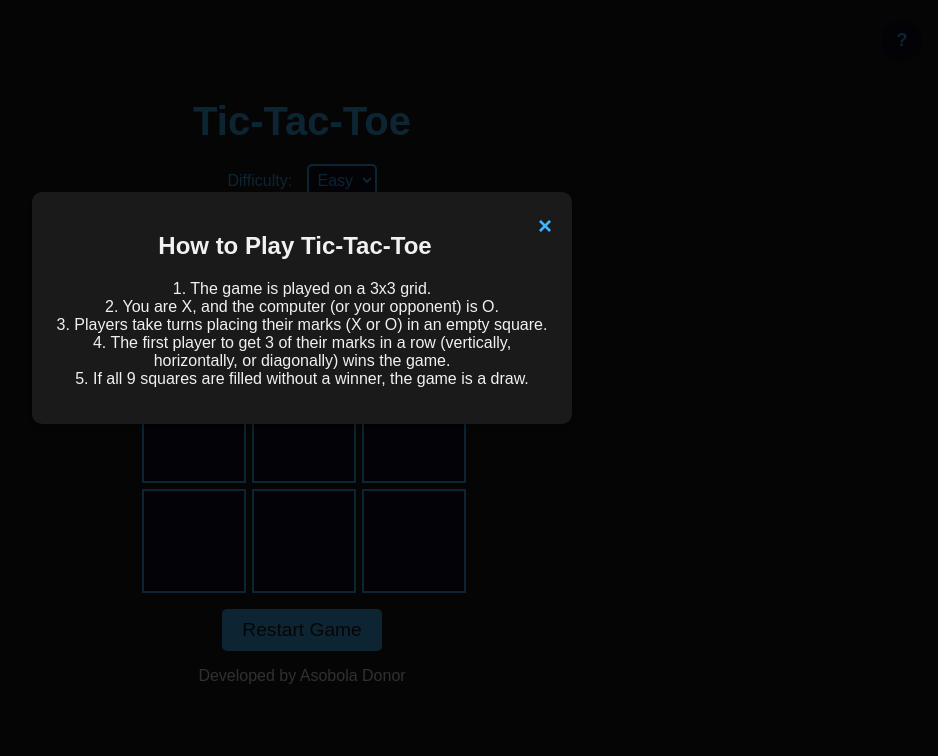
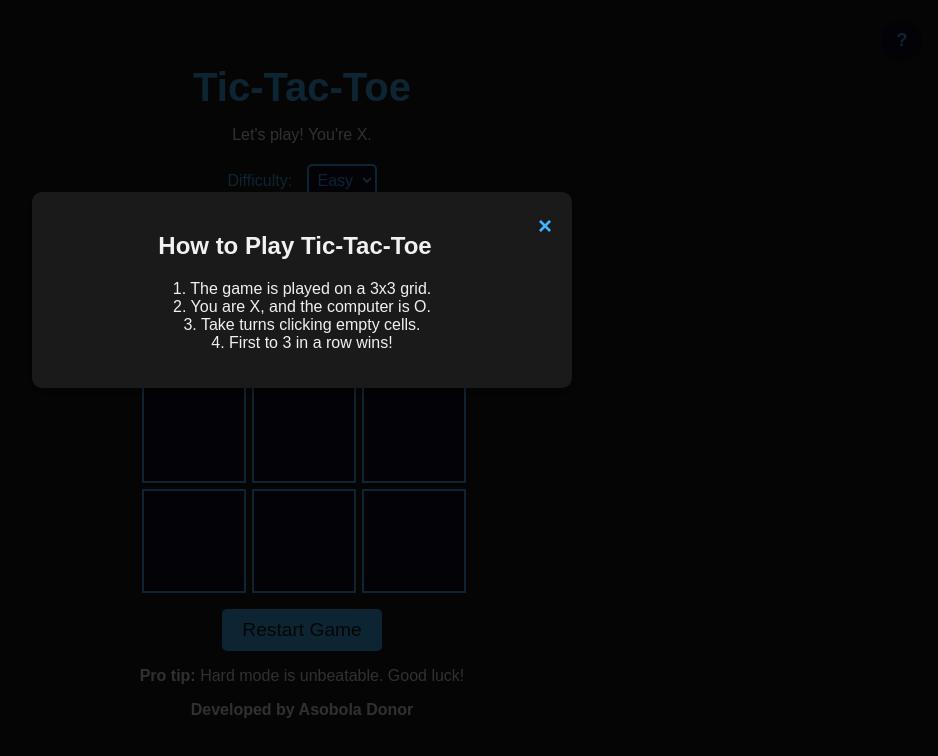
Before and after one commit to Asoboladonor/Tic-tac-toe-1.0.0, a plain HTML site: page index.html in a window 1280 px wide. Both pictures are taken after a click on the button "How to Play?". Shown: the whole page, without its empty margins (338-1276 px from the left). Drawn offline with Linux system fonts and the light colour scheme.

Commit message:
Update index.html

```diff
--- a/index.html
+++ b/index.html
@@ -3,15 +3,18 @@
 <head>
     <meta charset="UTF-8">
     <meta name="viewport" content="width=device-width, initial-scale=1.0">
-    <title>Tic-Tac-Toe</title>
+    <title>Tic-Tac-Toe 1.0.0</title>
     <link rel="stylesheet" href="styles.css">
 </head>
 <body>
+
     <div class="container">
         <header class="header">
             <h1>Tic-Tac-Toe</h1>
+            <p id="game-message">Let's play! You're X.</p>
         </header>
         <button id="help-btn" title="How to Play?">?</button>
+
         <section class="difficulty-selector">
             <label for="difficulty">Difficulty: </label>
             <select id="difficulty">
@@ -19,18 +22,24 @@
                 <option value="hard">Hard</option>
             </select>
         </section>
-        <!-- Modal for How to Play -->
+
         <div id="help-modal" class="modal">
             <div class="modal-content">
                 <span class="close-btn">&times;</span>
                 <h2>How to Play Tic-Tac-Toe</h2>
                 <p>
                     1. The game is played on a 3x3 grid.<br>
-                    2. You are X, and the computer (or your opponent) is O.<br>
-                    3. Players take turns placing their marks (X or O) in an empty square.<br>
-                    4. The first player to get 3 of their marks in a row (vertically, horizontally, or diagonally) wins the game.<br>
-                    5. If all 9 squares are filled without a winner, the game is a draw.
+                    2. You are X, and the computer is O.<br>
+                    3. Take turns clicking empty cells.<br>
+                    4. First to 3 in a row wins!
                 </p>
+            </div>
+        </div>
+
+        <div id="game-over-modal" class="modal">
+            <div class="modal-content">
+                <h2 id="game-over-message">Player X Wins!</h2>
+                <button id="close-game-over">Play Again</button>
             </div>
         </div>
 
@@ -58,7 +67,8 @@
             <button id="restart-btn">Restart Game</button>
         </footer>
         <footer class="footer">
-            <p>Developed by Asobola Donor</p>
+            <p><b>Pro tip:</b> Hard mode is unbeatable. Good luck!</p>
+           <b><p>Developed by Asobola Donor</p></b>
         </footer>
     </div>
     <script src="script.js"></script>
```
Lines whose indentation alone changed are shown as unchanged.
